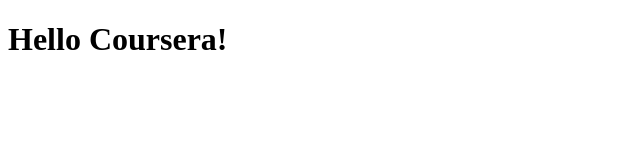
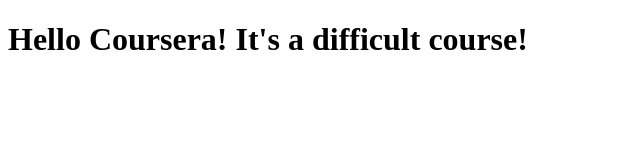
Before and after one commit to QuiqueChorro/Coursera-test, a plain HTML site: page site/index.html in a window 1280 px wide. Shown: the whole page, without its empty margins (0-640 px from the left). Drawn offline with Linux system fonts and the light colour scheme.

Commit message:
Small addition to our page content.

```diff
--- a/site/index.html
+++ b/site/index.html
@@ -4,6 +4,6 @@
 	<title>Hello Coursera!</title>
 </head>
 <body>
-<h1>Hello Coursera!</h1>
+<h1>Hello Coursera! It's a difficult course!</h1>
 </body>
 </html>
```
